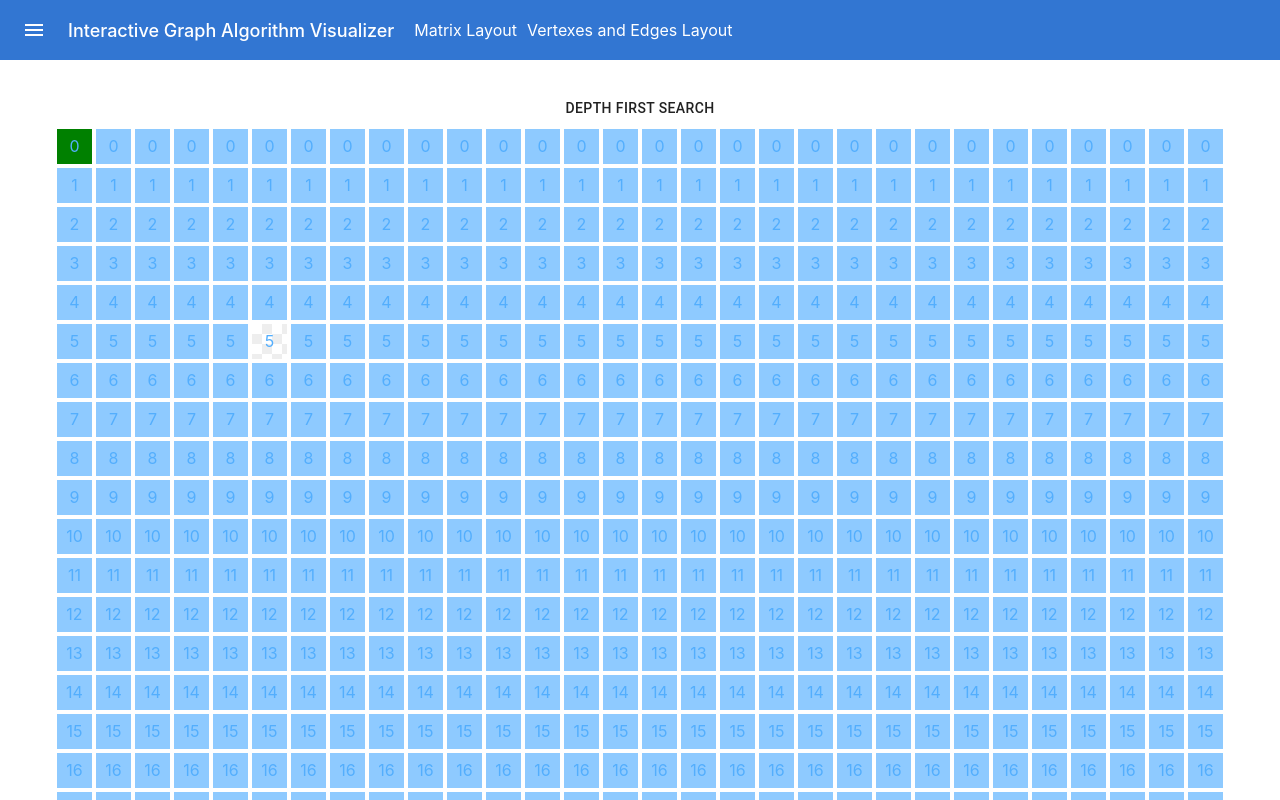
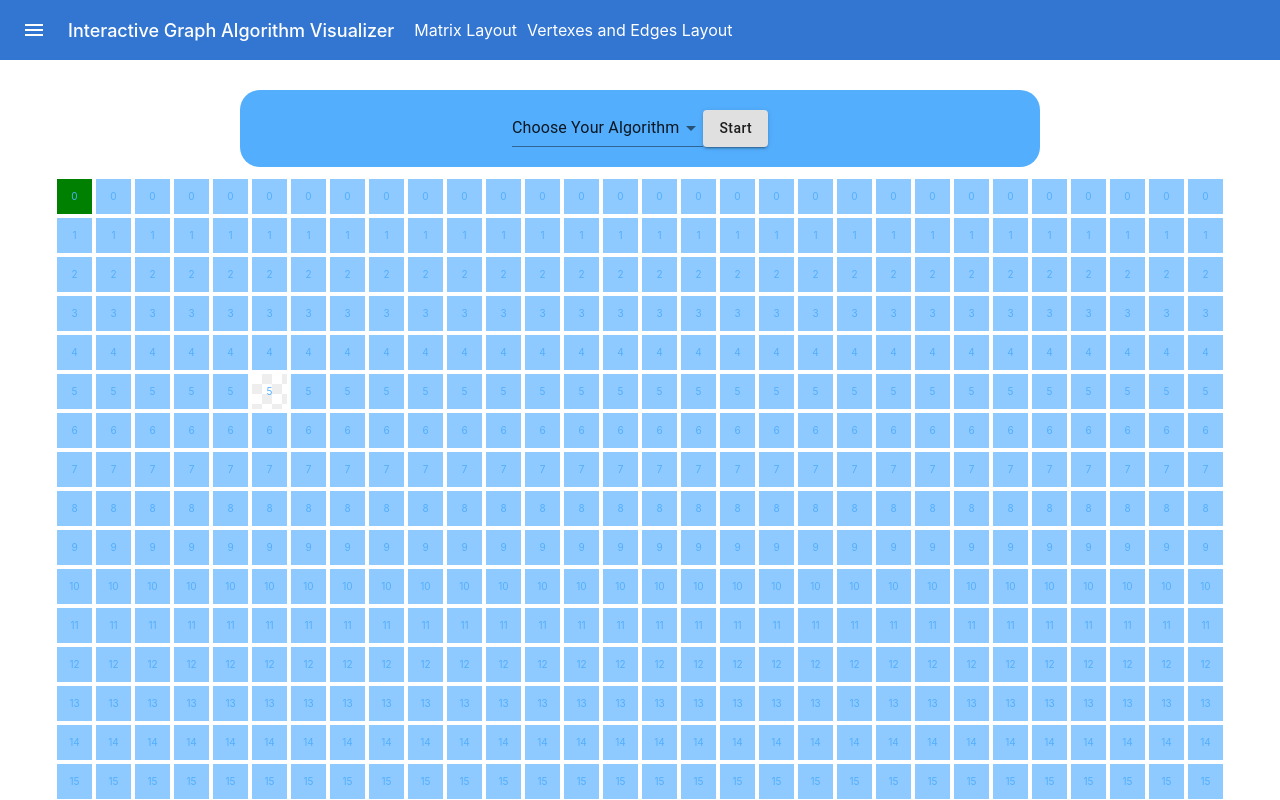
Before and after one commit to DanielJDupont/graph-algos, a Next.js app: page / in a window 1280 px wide. Shown: the top 800 px of the page. Built offline with nearby package versions, Linux system fonts and the light colour scheme.

Commit message:
show only one chart at a time

```diff
--- a/components/matrix/index.module.scss
+++ b/components/matrix/index.module.scss
@@ -2,6 +2,27 @@
   display: flex;
   flex-direction: column;
   align-items: center;
+
+  .buttonWrapper {
+    display: flex;
+    justify-content: center;
+    width: 95%;
+
+    .buttonRow {
+      display: flex;
+      justify-content: center;
+      background-color: #53aefd;
+      padding: 20px;
+      border-radius: 20px;
+      margin-bottom: 10px;
+      width: 100%;
+      max-width: 800px;
+
+      .button {
+        text-transform: none !important;
+      }
+    }
+  }
 
   .matrixContainer {
     display: flex;
@@ -20,6 +41,7 @@
         background-color: #8ecaff;
         margin: 2px;
         color: #53aefd;
+        font-size: 10px;
       }
 
       .normalSquare {
--- a/components/matrix/index.tsx
+++ b/components/matrix/index.tsx
@@ -1,15 +1,25 @@
-import { useState, useEffect, useRef } from 'react';
+import { useState } from 'react';
 import clsx from 'clsx';
 import Anime from 'react-animejs-wrapper';
 
-import { Button } from '@material-ui/core';
+import { Button, Select, MenuItem } from '@material-ui/core';
 
 import styles from './index.module.scss';
 
+enum AlgorithmChoice {
+  ChooseYourAlgorithm = 'ChooseYourAlgorithm',
+  DepthFirstSearch = 'DepthFirstSearch',
+  BreadthFirstSearch = 'BreadthFirstSearch',
+}
+
 export const Matrix = () => {
   // Track the user selected start and end square by in a single variable.
+  const [isDisplayingAlgorithm, setIsDisplayingAlgorithm] = useState(false);
   const [startSquareID, setStartSquareID] = useState('0 0');
   const [endSquareID, setEndSquareID] = useState('5 5');
+  const [algorithmChoice, setAlgorithmChoice] = useState<AlgorithmChoice>(
+    AlgorithmChoice.ChooseYourAlgorithm
+  );
 
   // This matrix is used for performing computations.
   const [matrix, setMatrix] = useState(
@@ -49,21 +59,46 @@ export const Matrix = () => {
     row.map((square) => {
       return {
         id: square.id,
-        delay: processList.findIndex((id) => id === square.id) * 200,
+        delay: processList.findIndex((id) => id === square.id) * 50 + 200,
       };
     })
   );
 
-  console.log('PROCESS LIST');
-  console.log(processList);
-
-  console.log('DISPLAY MATRIX');
-  console.log(displayMatrix);
-
   return (
     <div className={styles.container}>
-      <Button onClick={() => depthFirstSearch(0, 0)}>Depth First Search</Button>
+      <div className={styles.buttonWrapper}>
+        <div className={styles.buttonRow}>
+          <Select
+            value={algorithmChoice}
+            onChange={(event: any) => setAlgorithmChoice(event.target.value)}
+          >
+            <MenuItem value={AlgorithmChoice.ChooseYourAlgorithm} disabled>
+              Choose Your Algorithm
+            </MenuItem>
+            <MenuItem value={AlgorithmChoice.DepthFirstSearch}>
+              Depth First Search
+            </MenuItem>
+            <MenuItem value={AlgorithmChoice.BreadthFirstSearch}>
+              Breadth First Search
+            </MenuItem>
+          </Select>
+
+          <Button
+            className={styles.button}
+            variant="contained"
+            onClick={() => {
+              depthFirstSearch(0, 0);
+              setIsDisplayingAlgorithm(true);
+            }}
+          >
+            Start
+          </Button>
+        </div>
+      </div>
+
+      {!isDisplayingAlgorithm ? (
         <div className={styles.matrixContainer}>
+          {/* Input matrix */}
           {matrix.map((row, key) => (
             <div className={styles.row} key={key}>
               {row.map((square) => {
@@ -83,21 +118,55 @@ export const Matrix = () => {
             </div>
           ))}
         </div>
+      ) : (
+        <div className={styles.matrixContainer}>
+          {/* Display Matrix */}
+          {displayMatrix.map((row, key) => (
+            <div className={styles.row} key={key}>
+              {row.map((square) => {
+                return (
+                  <Anime
+                    style={{
+                      backgroundColor: 'lightgrey',
+                      width: '35px',
+                      height: '35px',
+                    }}
+                    config={{
+                      keyframes: [
+                        {
+                          scale: [0.1, 0.6],
+                          rotate: '+=1turn',
+                          backgroundColor: '#FFF',
+                          borderRadius: ['0%', '10%'],
+                          easing: 'spring(1, 100, 12, 0)',
+                        },
+                        {
+                          scale: [0.6, 0.7],
+                          backgroundColor: '#ff7e7e',
+                          borderRadius: ['0%', '30%'],
+                          easing: 'spring(1, 100, 12, 0)',
+                        },
+                        {
+                          scale: [0.6, 0.7],
+                          backgroundColor: '#82ffac',
+                          borderRadius: ['0%', '10%'],
+                          easing: 'spring(1, 100, 12, 0)',
+                        },
+                      ],
+                      duration: 1000,
+                      delay: square.delay,
+                    }}
+                  >
+                    <div className={styles.normalSquare} key={square.id}>
+                      {square.delay}
+                    </div>
+                  </Anime>
+                );
+              })}
+            </div>
+          ))}
+        </div>
+      )}
     </div>
   );
 };
-
-/*
-Phase 1: User Input, the user may select the start and the user may select the end.
-The data structure for the matrix must be decided upon.
-The last square to be selected must be selectable.
-The finishing square must be selected as well.
-There must be buttons to start the traversal as well.
-
-Phase 2: Calculate the order in which all squares are visited, giving them numbers from 1 to n.
-We then must have an idea of what the data structure will be, probably the same as above but with a field for tracking visited.
-
-Phase 3: Show the traversal.
-To do this make a new matrix but with <Anime></Anime> tags for each element, with delays set to 200ms * visited.
-You can simply traverse everything 1 time in O(n) time to construct the new matrix.
-*/
```
Also changed, not shown: package.json (+2 -8 lines), 2 other files (tests, documents, lock files or other folders). Lines whose indentation alone changed are shown as unchanged.
